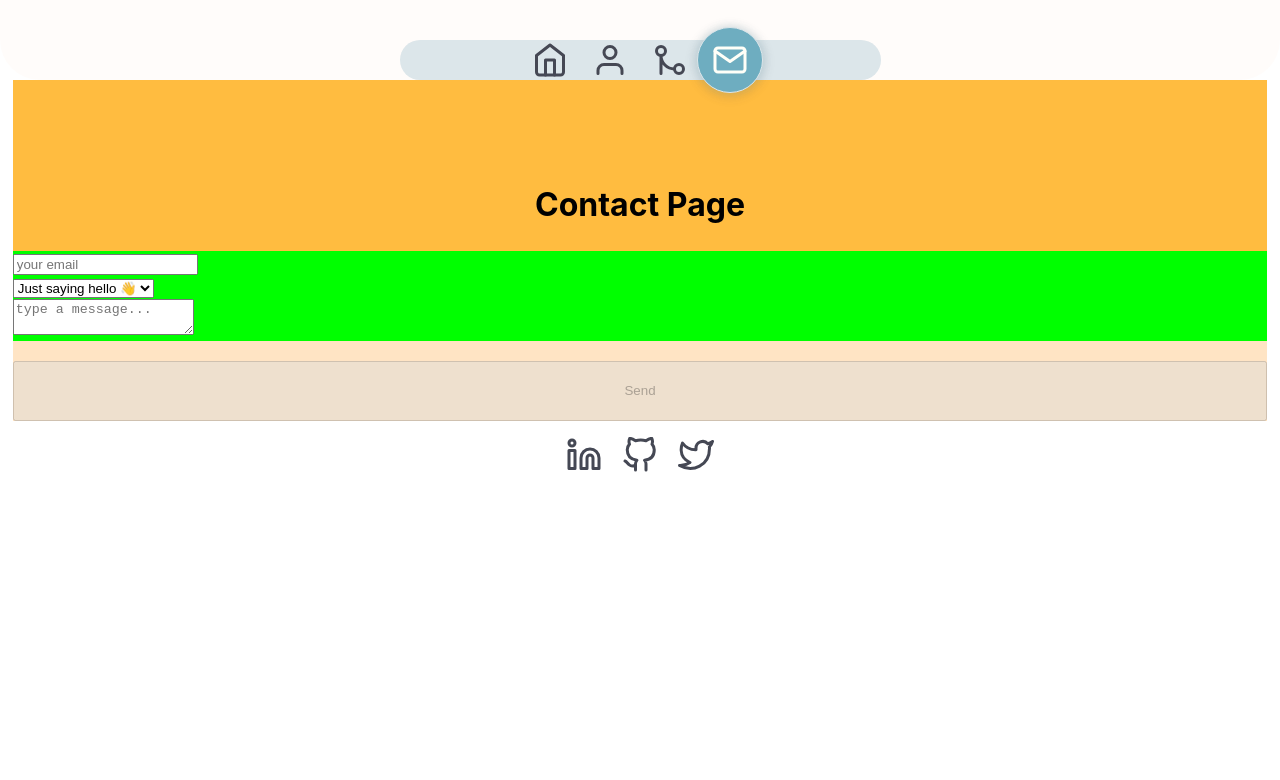
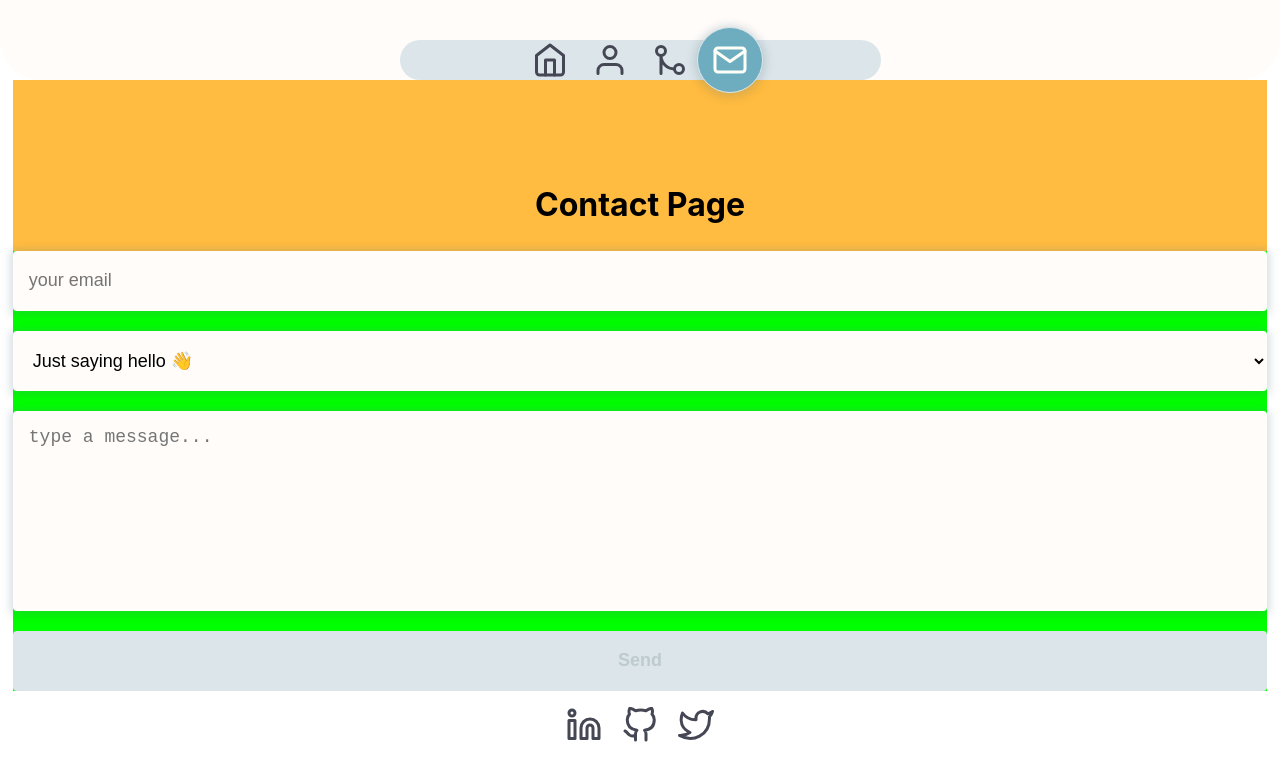
Before and after one commit to andrew-oyanguren/typescript-portfolio, a React (Vite) app: page /contact in a window 1280 px wide. Shown: the top 780 px of the page. Built offline with nearby package versions, Linux system fonts and the light colour scheme.

Commit message:
Added selected and className input prop type definitions

```diff
--- a/src/components/ContactForm/ContactForm.module.css
+++ b/src/components/ContactForm/ContactForm.module.css
@@ -3,41 +3,57 @@
   width: 100%;
 }
 
-.control {
-  display: flex;
-  flex-direction: column;
-
-  background-color: pink;
-}
-
-.control > * + * {
+.ContactForm > * + * {
   margin-top: 20px;
 }
 
-.control > * {
+.formControl > input,
+textarea,
+select {
   padding: 16px;
   height: 60px;
+  width: 100%;
   box-sizing: border-box;
+  box-shadow: var(--box-shadow-icon);
   border: none;
-  border-radius: 2px;
+  border-radius: 4px;
+  font-size: 18px;
   background-color: var(--color-light);
-  box-shadow: var(--box-shadow-icon);
 }
 
-.control textarea {
+.formControl textarea {
+  display: block;
   height: 200px;
+  resize: none;
 }
 
-.control > *:focus {
+.formControl > *:focus {
   outline: 2px solid var(--color-primary);
-}
-
-.actions {
-  background-color: bisque;
 }
 
 .actions button {
   width: 100%;
   height: 60px;
-  margin-top: 20px;
+  background-color: var(--color-primary);
+  color: var(--color-light);
+  border: none;
+  border-radius: 4px;
+  font-weight: bold;
+  font-size: 18px;
 }
+
+.actions button:disabled {
+  background-color: var(--color-gray);
+  color: var(--color-dark-gray);
+}
+
+.error {
+  outline: 2px solid var(--color-error);
+}
+
+.errorMessage {
+  color: var(--color-error);
+  margin: 0;
+  padding: 5px 0;
+  font-size: 14px;
+}
--- a/src/components/ContactForm/helpers/helpers.tsx
+++ b/src/components/ContactForm/helpers/helpers.tsx
@@ -8,9 +8,11 @@ import {
 
 export type InputPropsTypes = {
   id?: string;
+  className?: string;
   name?: string;
+  placeholder?: string;
+  selected?: boolean;
   type?: string;
-  placeholder?: string;
   value?: string;
   onBlur?: () => void;
   onChange?: (event: ChangeEvent<HTMLInputElement>) => void;
```
